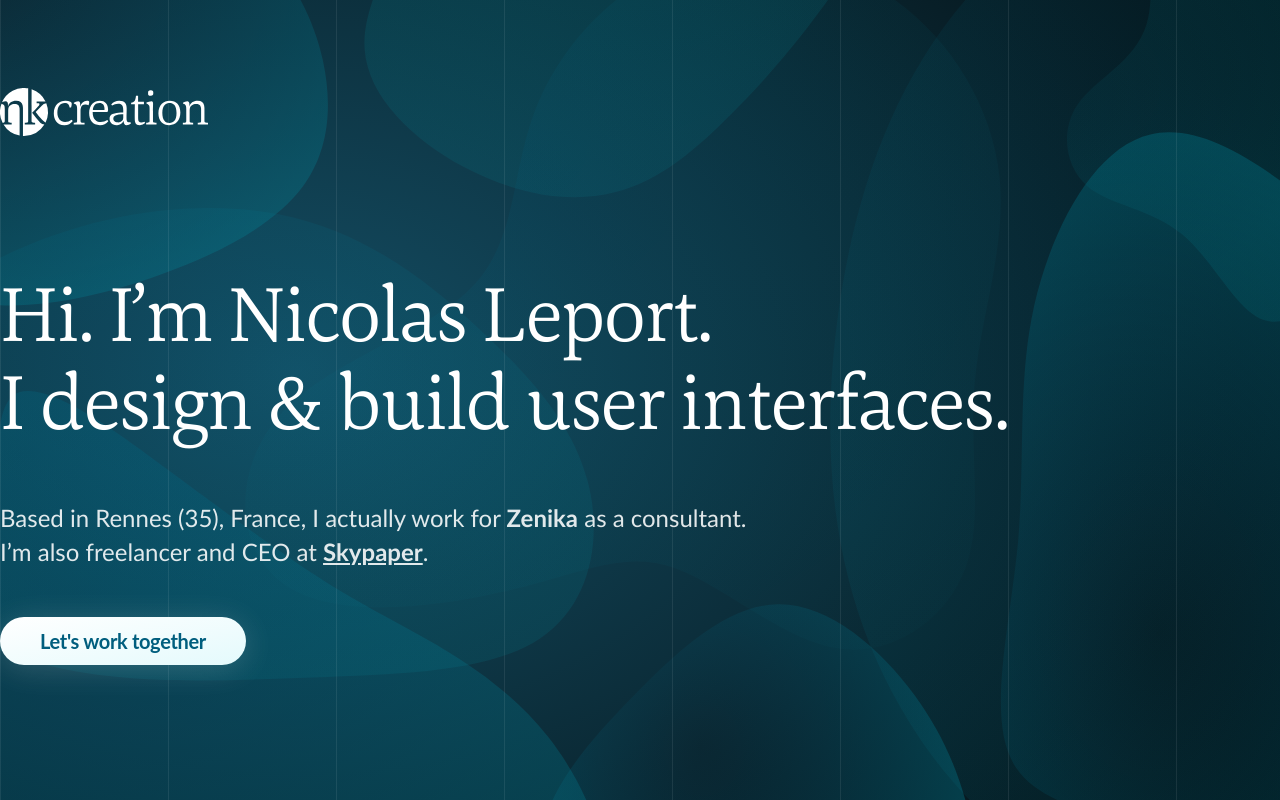
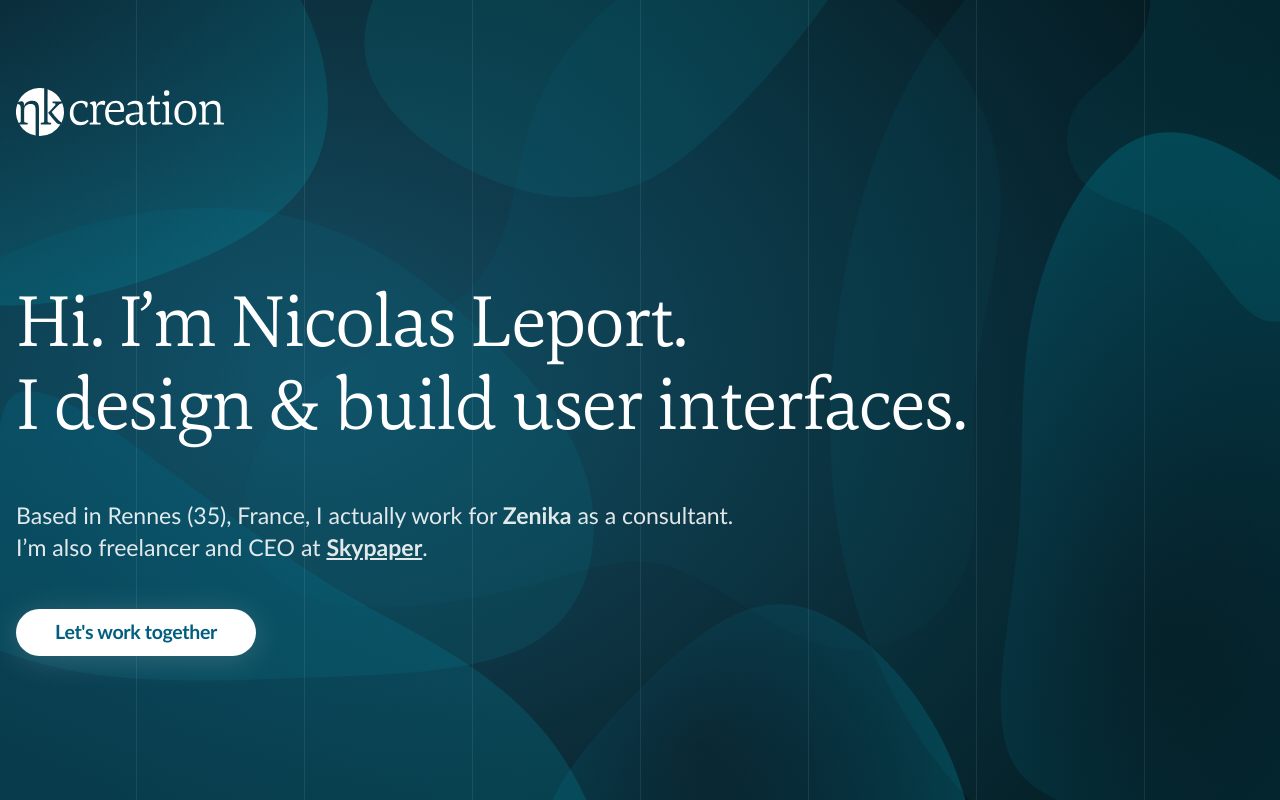
Before and after one commit to nkCreation/nkcreation.com, a Nuxt app: page / in a window 1280 px wide. Built offline with nearby package versions, Linux system fonts and the light colour scheme; a small style sheet from the web is missing.

Commit message:
feat: ready to put online

```diff
--- a/assets/scss/_global.scss
+++ b/assets/scss/_global.scss
@@ -49,7 +49,7 @@ body {
   margin: 0 auto;
   max-width: calc(var(--background-gutter-size) * 8);
   text-align: left;
-  width: 100%;
+  width: calc(100% - 3.2rem);
 }
 
 h1,
@@ -87,4 +87,5 @@ h4 {
     transparent var(--background-gutter-size)
   );
   background-size: calc(var(--background-gutter-size) * 2);
+  background-position: center;
 }
--- a/components/Button.vue
+++ b/components/Button.vue
@@ -1,5 +1,7 @@
 <template>
-  <button :type="type" :class="classesNames"><slot /></button>
+  <component :is="tag" :href="href" :type="type" :class="classesNames"
+    ><slot
+  /></component>
 </template>
 
 <script lang="ts">
@@ -9,6 +11,11 @@ import { Vue, Component, Prop } from 'vue-property-decorator'
 export default class ButtonComponent extends Vue {
   @Prop({ type: String, default: 'primary' }) readonly color!: string
   @Prop({ type: String, default: 'button' }) readonly type!: string
+  @Prop({ type: String, default: null }) readonly href!: string
+
+  get tag() {
+    return this.href ? 'a' : 'button'
+  }
 
   get classesNames() {
     return `nk-button nk-button--${this.color}`
@@ -30,6 +37,7 @@ export default class ButtonComponent extends Vue {
   --nk-button-shadow-property: 0 4px 32px;
 
   cursor: pointer;
+  text-decoration: none;
   appearance: none;
   outline: none;
   border: 0;
@@ -51,11 +59,7 @@ export default class ButtonComponent extends Vue {
   &--white {
     --nk-button-shadow-color: rgba(255, 255, 255, 0.16);
     --nk-button-color: var(--nk-color1);
-    --nk-button-background: linear-gradient(
-      to bottom right,
-      #fff 0%,
-      #e4fafc 100%
-    );
+    --nk-button-background: #fff;
   }
 }
 </style>
--- a/components/Hero.vue
+++ b/components/Hero.vue
@@ -22,13 +22,19 @@
           >.
         </p>
 
-        <Button color="white">Let's work together</Button>
+        <Button
+          href="https://nicolasleport.fr/contact/"
+          target="_blank"
+          class="button"
+          color="white"
+          >Let's work together</Button
+        >
       </main>
     </div>
   </div>
 </template>
 
-<style lang="scss">
+<style lang="scss" scoped>
 .hero {
   background: url('~assets/img/background.svg');
   background-size: cover;
@@ -61,7 +67,7 @@ h1 {
   color: white;
   line-height: 1.1;
   font-weight: 300;
-  font-size: 8rem;
+  font-size: clamp(4rem, 2.6154rem + 3.8462vw, 8rem);
   letter-spacing: calc(-20em / 1000);
   margin-top: 0;
 }
@@ -72,9 +78,13 @@ a {
 }
 
 p {
-  font-size: 2.4rem;
+  font-size: clamp(1.6rem, 1.3231rem + 0.7692vw, 2.4rem);
   font-weight: normal;
   color: rgba(white, 0.88);
   margin: 2em 0;
 }
+
+.button {
+  font-size: clamp(1.6rem, 1.4615rem + 0.3846vw, 2rem);
+}
 </style>
--- a/stylelint.config.js
+++ b/stylelint.config.js
@@ -6,5 +6,6 @@ module.exports = {
     'no-descending-specificity': null,
     'no-duplicate-selectors': null,
     'at-rule-no-unknown': null,
+    'function-calc-no-invalid': null,
   },
 }
```
Also changed, not shown: 1 other file (tests, documents, lock files or other folders).
